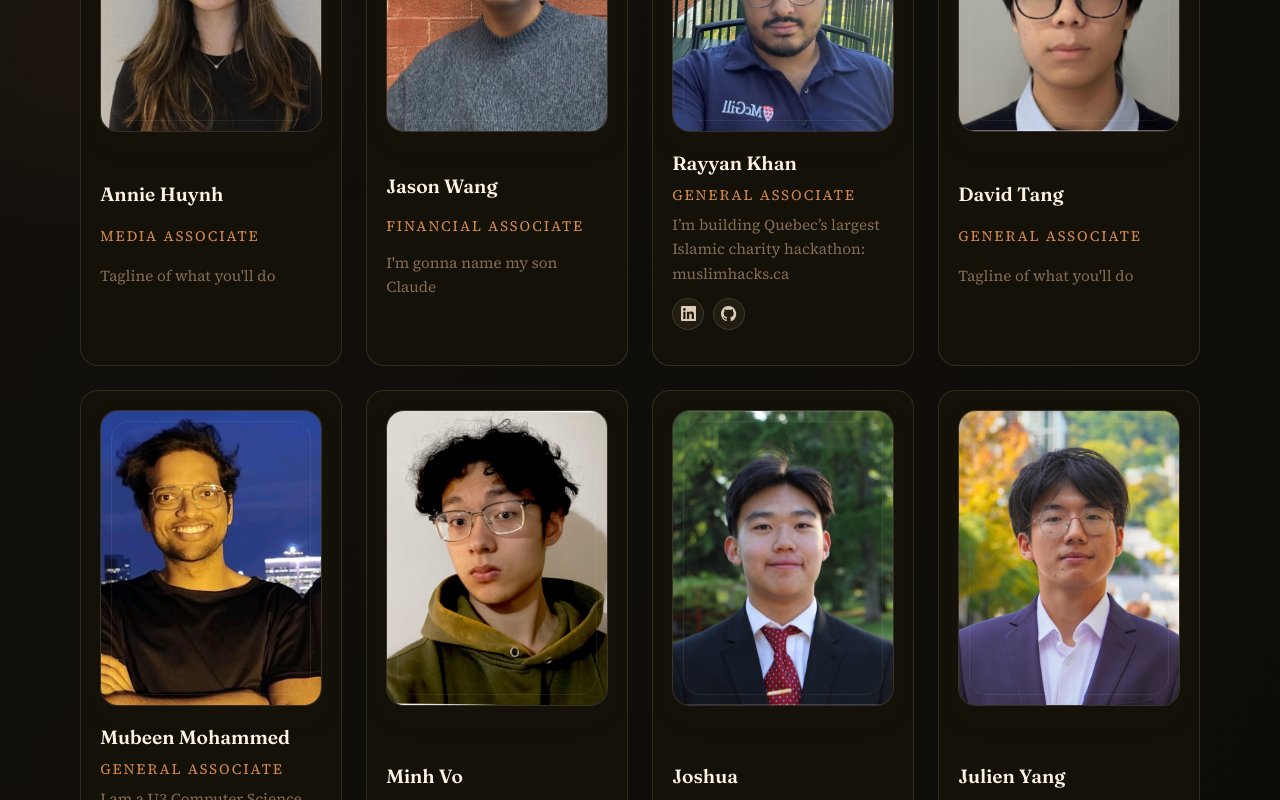
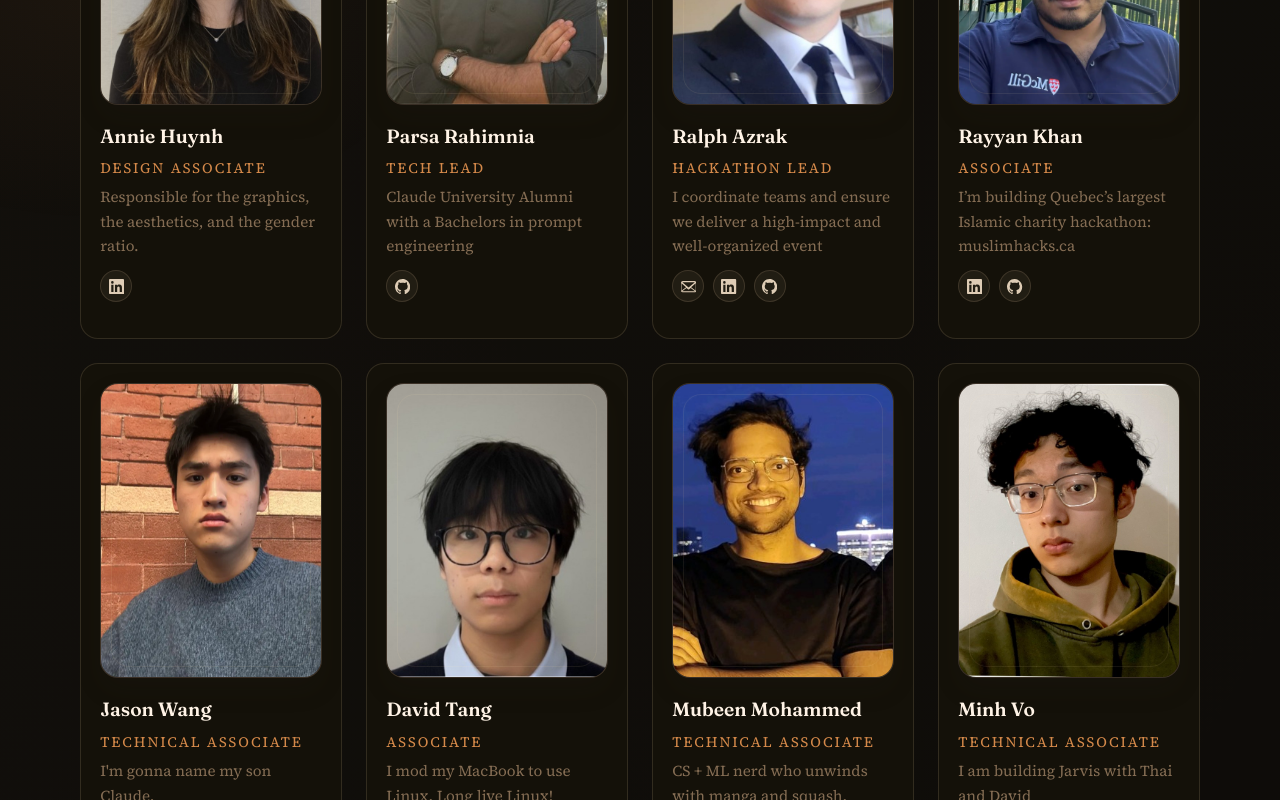
Before and after one commit to CBC-Mcgill/CBC-website, a Next.js app: page /people in a window 1280 px wide. Shown: the part 2260-3060 px from the top of the page. Built offline with nearby package versions, Linux system fonts and the light colour scheme.

Commit message:
finished all ASSOCIATE DATA

```diff
--- a/app/people/page.tsx
+++ b/app/people/page.tsx
@@ -31,7 +31,7 @@ export default function PeoplePage() {
       <section className="section">
         <div className="container">
           <h2 className="section-title">Associates</h2>
-          <p className="section-copy">Our associates run operations, media, and member support to turn ideas into shipped work.</p>
+          <p className="section-copy">Our associates run operations and media to turn ideas into shipped work.</p>
           <PeopleGrid people={associates} />
         </div>
       </section>
--- a/data/people.ts
+++ b/data/people.ts
@@ -20,23 +20,23 @@ const Person = (
 });
 
 export const leadership: Person[] = [
-  Person('Thai Tran', 'President', "I max out my Claude Pro usage at least twice a day", 'assets/people/ThaiTran.png', '', 'https://www.linkedin.com/in/thai-tran-minh/', 'https://github.com/thaimtl/'),
+  Person('Thai Tran', 'President', "I max out my Claude Pro usage at least twice a day.", 'assets/people/ThaiTran.png', '', 'https://www.linkedin.com/in/thai-tran-minh/', 'https://github.com/thaimtl/'),
   Person('Ethan Tran', 'VP Operations', "BOULDERING🧗🧗‍♀️🧗‍♂️‼️‼️‼️‼️", 'assets/people/ethan.png', '', 'https://www.linkedin.com/in/-ethantran-/', 'https://github.com/tran-ethan'),
-  Person('Virgile Couture', 'VP Finance', "I am still a 6-hcp golfer on paper", 'assets/people/VirgileCouture.png', '', 'https://www.linkedin.com/in/v-couture/'),
+  Person('Virgile Couture', 'VP Finance', "I am still a 6-hcp golfer on paper.", 'assets/people/VirgileCouture.png', '', 'https://www.linkedin.com/in/v-couture/'),
   Person('Benjamin Ghaderi', 'Technical Director', "I like to build, and eat. I really love food.", 'assets/people/BenGhad.jpg', 'benjamin.ghaderi@mail.mcgill.ca', 'https://linkedin.com/in/ben-ghaderi', 'https://github.com/BenGhad/'),
   Person('Benjamin Coriat', 'Director of Partnerships and Sponsorships', "My superpower is memory and contacts! I remember most people and have no social awareness. Don't hesitate to reach out!", 'assets/people/BenjiCoriat.png', '', 'https://www.linkedin.com/in/benjamin-coriat-763a9819a/'),
-  Person('Lawrence Kang', 'Director of Partnerships and Sponsorships', "Tagline of what you'll do", 'assets/people/LawrenceKang.jpeg'),
+  Person('Lawrence Kang', 'Director of Partnerships and Sponsorships', "By day I'm chasing alpha with ML models, by weekend I'm tackling on the rugby pitch. Always happy to connect over both!", 'assets/people/LawrenceKang.jpeg', '', 'https://www.linkedin.com/in/lawrence-kang-589b63175/'),
 ];
 
 export const associates: Person[] = [
-  Person('Annie Huynh', 'Media Associate', "Tagline of what you'll do", 'assets/people/AnnieHuynh.jpeg'),
-  Person('Jason Wang', 'Financial Associate', "I'm gonna name my son Claude", 'assets/people/JasonWang.png'),
-  Person('Rayyan Khan', 'General Associate', "I’m building Quebec’s largest Islamic charity hackathon: muslimhacks.ca", 'assets/people/RayyanKhan.png', '', 'https://www.linkedin.com/in/rayyankhan1', 'https://github.com/rayyankhan47'),
-  Person('David Tang', 'General Associate', "Tagline of what you'll do", 'assets/people/DavidTang.jpeg'),
-  Person('Mubeen Mohammed', 'General Associate', "I am a U3 Computer Science student with an interest in ML and AI. I play squash and read manga in my free time", 'assets/people/MubeenMohammed.jpeg', 'mubeen.mohammed@mail.mcgill.ca', 'https://www.linkedin.com/in/mubeen12', 'https://github.com/mubeenmohammed'),
-  Person('Minh Vo', 'General Associate', "Tagline of what you'll do", 'assets/people/MinhVo.jpeg'),
-  Person('Joshua', 'General Associate', "Tagline of what you'll do", 'assets/people/joshua.jpg'),
-  Person('Julien Yang', 'General Associate', "Tagline of what you'll do", 'assets/people/JulienYang.jpeg'),
-  Person('Parsa Rahimnia', 'General Associate', "Claude University Alumni with a Bachelors in prompt engineering", 'assets/people/ParsaRahimnia.jpeg', '', '', ' https://github.com/ParseDotEXE'),
-  Person('Ralph Azrak', 'General Associate', "Software Engineering student at McGill with a strong interest in product development and emerging technologies. As CBC Hackathon Team Lead, I coordinate teams and ensure we deliver a high-impact and well-organized event", 'assets/people/RalphAzrak.jpg', 'ralph.azrak@mail.mcgill.ca', 'www.linkedin.com/in/ralph-azrak/', 'https://github.com/RalphAzrak'),
+  Person('Annie Huynh', 'Design Associate', "Responsible for the graphics, the aesthetics, and the gender ratio.", 'assets/people/AnnieHuynh.jpeg', '', 'https://www.linkedin.com/in/annie-huynh-60805b202/'),
+  Person('Parsa Rahimnia', 'Tech Lead', "Claude University Alumni with a Bachelors in prompt engineering", 'assets/people/ParsaRahimnia.jpeg', '', '', ' https://github.com/ParseDotEXE'),
+  Person('Ralph Azrak', 'Hackathon Lead', "I coordinate teams and ensure we deliver a high-impact and well-organized event", 'assets/people/RalphAzrak.jpg', 'ralph.azrak@mail.mcgill.ca', 'www.linkedin.com/in/ralph-azrak/', 'https://github.com/RalphAzrak'),
+  Person('Rayyan Khan', 'Associate', "I’m building Quebec’s largest Islamic charity hackathon: muslimhacks.ca", 'assets/people/RayyanKhan.png', '', 'https://www.linkedin.com/in/rayyankhan1', 'https://github.com/rayyankhan47'),
+  Person('Jason Wang', 'Technical Associate', "I'm gonna name my son Claude.", 'assets/people/JasonWang.png', '', 'https://www.linkedin.com/in/jason-wang-6a87b9311/'),
+  Person('David Tang', 'Associate', "I mod my MacBook to use Linux. Long live Linux!", 'assets/people/DavidTang.jpeg', '', 'https://www.linkedin.com/in/david-tang-a96376328/'),
+  Person('Mubeen Mohammed', 'Technical Associate', "CS + ML nerd who unwinds with manga and squash.", 'assets/people/MubeenMohammed.jpeg', 'mubeen.mohammed@mail.mcgill.ca', 'https://www.linkedin.com/in/mubeen12', 'https://github.com/mubeenmohammed'),
+  Person('Minh Vo', 'Technical Associate', "I am building Jarvis with Thai and David", 'assets/people/MinhVo.jpeg', '', 'https://www.linkedin.com/in/minh-vo-657b09324/'),
+  Person('Joshua', 'Associate', "I am building a swarm agent. ", 'assets/people/joshua.jpg', '', 'https://www.linkedin.com/in/joshuazhou1/'),
+  Person('Julien Yang', 'Associate', "Julienning ...", 'assets/people/JulienYang.jpeg', '', '', 'https://github.com/forknay'),
 ];
```
Also changed, not shown: app/globals.css (line endings or trailing spaces).
